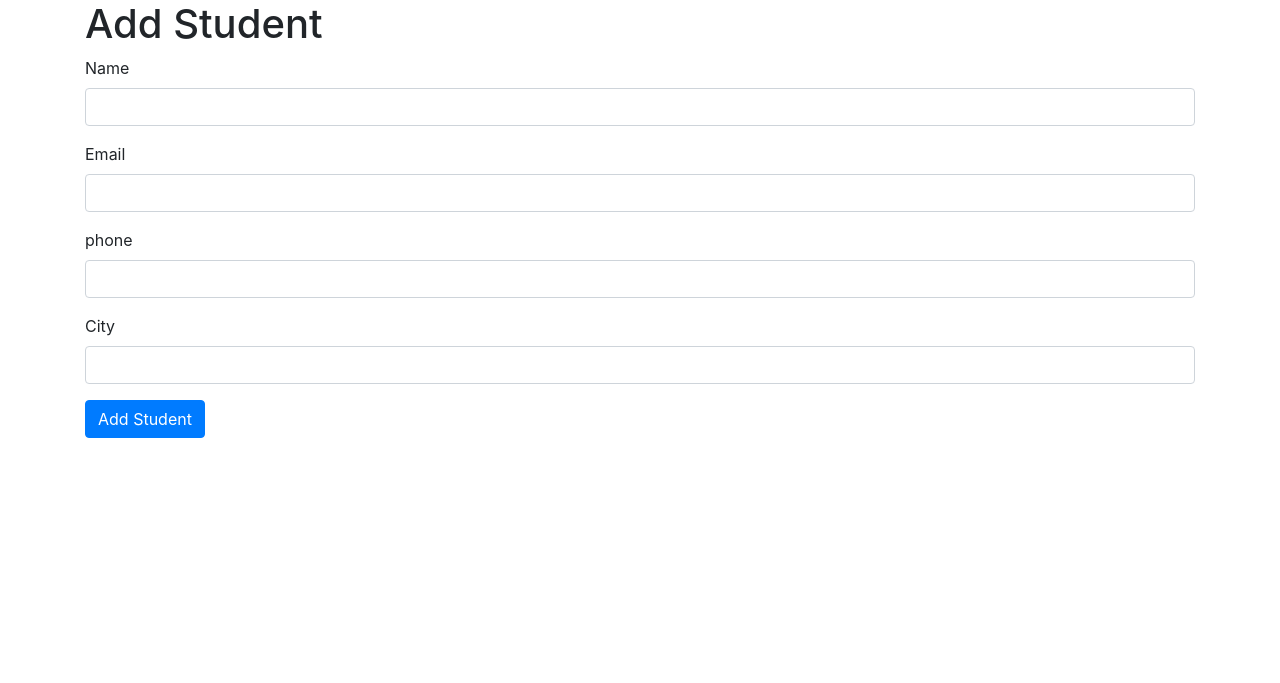
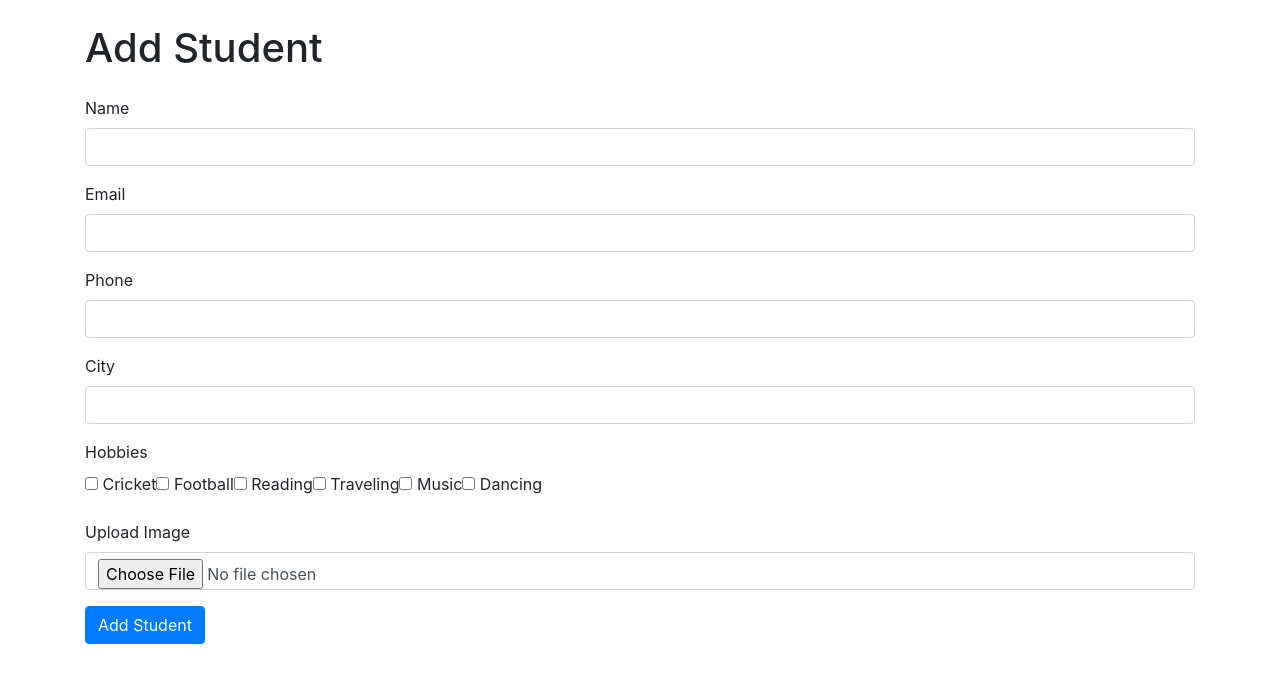
Before and after one commit to kayalraju/php_class_oct, a PHP site: page /add.php in a window 1280 px wide. Shown: the top 683 px of the page. Run offline with PHP 8.4, Linux system fonts and the light colour scheme.

Commit message:
file upload

```diff
--- a/card-app/add.php
+++ b/card-app/add.php
@@ -1,82 +1,127 @@
 <!doctype html>
 <html lang="en">
 <head>
-    <!-- Required meta tags -->
   <meta charset="utf-8">
   <meta name="viewport" content="width=device-width, initial-scale=1, shrink-to-fit=no">
+  <title>Add Student</title>
 
-    <!-- Bootstrap CSS -->
-    <link rel="stylesheet" href="https://cdn.jsdelivr.net/npm/bootstrap@4.6.2/dist/css/bootstrap.min.css" integrity="sha384-xOolHFLEh07PJGoPkLv1IbcEPTNtaed2xpHsD9ESMhqIYd0nLMwNLD69Npy4HI+N" crossorigin="anonymous">
-
-    <title>Hello, world!</title>
+  <link rel="stylesheet" href="https://cdn.jsdelivr.net/npm/bootstrap@4.6.2/dist/css/bootstrap.min.css">
 </head>
 <body>
+<div class="container">
+  <h1 class="mt-4 mb-4">Add Student</h1>
 
-  <div class="container">
+  <?php
+  include('./dbConnection.php');
 
-  <h1>Add Student</h1>
+  $nameErr = $emailErr = $phoneErr = $cityErr = $fileErr = "";
+  $name = $email = $phone = $city = "";
+  $hobbies = [];
 
-  <form action="" method="post">
+  if (isset($_POST['add'])) {
+
+      $name = trim($_POST['name']);
+      $email = trim($_POST['email']);
+      $phone = trim($_POST['phone']);
+      $city = trim($_POST['city']);
+      $hobbies = isset($_POST['hobbies']) ? $_POST['hobbies'] : [];
+
+      // Validation
+      if (empty($name)) $nameErr = "Name is required.";
+      if (empty($email)) $emailErr = "Email is required.";
+      elseif (!filter_var($email, FILTER_VALIDATE_EMAIL)) $emailErr = "Invalid email format.";
+      if (empty($phone)) $phoneErr = "Phone number is required.";
+      elseif (!preg_match("/^[0-9]{10}$/", $phone)) $phoneErr = "Invalid phone number.";
+      if (empty($city)) $cityErr = "City is required.";
+
+      // Handle file upload
+      $fileNewName = "";
+      if (!empty($_FILES['file']['name'])) {
+          $file = $_FILES['file'];
+          //var_dump($file);
+          $fileName = $file['name'];
+          $fileTmpName = $file['tmp_name'];
+          $fileSize = $file['size'];
+          $fileError = $file['error'];
+          $fileExt = strtolower(pathinfo($fileName, PATHINFO_EXTENSION));
+          $allowed = ['jpg', 'jpeg', 'png', 'gif'];
+
+          if ($fileError !== 0) {
+              $fileErr = "Error uploading file.";
+          } elseif ($fileSize > 500000) {
+              $fileErr = "File too large (max 500KB).";
+          } elseif (!in_array($fileExt, $allowed)) {
+              $fileErr = "Invalid file type.";
+          } else {
+              $fileNewName = uniqid('', true) . '.' . $fileExt;
+              $fileDestination = 'uploads/' . $fileNewName;
+              move_uploaded_file($fileTmpName, $fileDestination);
+          }
+      }
+
+      // If no validation errors
+      if (empty($nameErr) && empty($emailErr) && empty($phoneErr) && empty($cityErr) && empty($fileErr)) {
+          $hobbiesStr = implode(', ', $hobbies);
+          $query = "INSERT INTO studnet (name, email, phone, city, hobbies, file_name)
+                    VALUES ('$name', '$email', '$phone', '$city', '$hobbiesStr', '$fileNewName')";
+          $sql = mysqli_query($connection, $query);
+
+          if ($sql) {
+              header('Location: student-list.php');
+              exit;
+          } else {
+              echo "<script>alert('Data Add Failed')</script>";
+          }
+      }
+  }
+  ?>
+
+  <form action="" method="post" enctype="multipart/form-data">
       <div class="form-group">
-    <label for="exampleInputEmail1">Name</label>
-    <input type="text" class="form-control" name="name">
+          <label>Name</label>
+          <input type="text" class="form-control" name="name" value="<?= $name ?>">
+          <span class="text-danger"><?= $nameErr ?></span>
+      </div>
 
+      <div class="form-group">
+          <label>Email</label>
+          <input type="email" class="form-control" name="email" value="<?= $email ?>">
+          <span class="text-danger"><?= $emailErr ?></span>
       </div>
+
       <div class="form-group">
-    <label for="exampleInputEmail1">Email</label>
-    <input type="email" class="form-control" name="email">
+          <label>Phone</label>
+          <input type="text" class="form-control" name="phone" value="<?= $phone ?>">
+          <span class="text-danger"><?= $phoneErr ?></span>
+      </div>
 
+      <div class="form-group">
+          <label>City</label>
+          <input type="text" class="form-control" name="city" value="<?= $city ?>">
+          <span class="text-danger"><?= $cityErr ?></span>
       </div>
+
       <div class="form-group">
-    <label for="exampleInputEmail1">phone</label>
-    <input type="text" class="form-control" name="phone">
+          <label>Hobbies</label><br>
+          <?php
+          $hobbyOptions = ['Cricket', 'Football', 'Reading', 'Traveling', 'Music','Dancing'];
+          foreach ($hobbyOptions as $hobby) {
+              $checked = in_array($hobby, $hobbies) ? 'checked' : '';
+              echo "<label class='checkbox-inline'>
+                      <input type='checkbox' name='hobbies[]' value='$hobby' $checked> $hobby
+                    </label>";
+          }
+          ?>
+      </div>
 
-  </div>
       <div class="form-group">
-    <label for="exampleInputEmail1">City</label>
-    <input type="text" class="form-control" name="city">
-
+          <label>Upload Image</label>
+          <input type="file" class="form-control" name="file">
+          <span class="text-danger"><?= $fileErr ?></span>
       </div>
 
       <button type="submit" class="btn btn-primary" name="add">Add Student</button>
   </form>
-
-
 </div>
-
-  <?php
-include('./dbConnection.php');
-
-if (isset($_POST['add'])) {
-
-  $name=$_POST['name'];
-  $email=$_POST['email'];
-  $phone=$_POST['phone'];
-  $city=$_POST['city'];
-
-
-
-  $query="insert into studnet (name,email,phone,city) values('$name','$email','$phone','$city')";
-  $sql=mysqli_query($connection,$query);
-
-  if ($sql) {
-    // echo "<script>alert('Data Add successfully')</script>";
-    header('location:student-list.php');
-
-  }else{
-    echo "<script>alert('Data Add failed')</script>";
-
-  }
-
-
-}
-?>
-
-
-    <!-- Option 1: jQuery and Bootstrap Bundle (includes Popper) -->
-    <script src="https://cdn.jsdelivr.net/npm/jquery@3.5.1/dist/jquery.slim.min.js" integrity="sha384-DfXdz2htPH0lsSSs5nCTpuj/zy4C+OGpamoFVy38MVBnE+IbbVYUew+OrCXaRkfj" crossorigin="anonymous"></script>
-    <script src="https://cdn.jsdelivr.net/npm/bootstrap@4.6.2/dist/js/bootstrap.bundle.min.js" integrity="sha384-Fy6S3B9q64WdZWQUiU+q4/2Lc9npb8tCaSX9FK7E8HnRr0Jz8D6OP9dO5Vg3Q9ct" crossorigin="anonymous"></script>
-
-
 </body>
 </html>
```
Also changed, not shown: app.php (+24 -0 lines), card-app/student-list.php (+9 -2 lines), card-app/uploads/691570b0b02676.97433367.png (added), card-app/uploads/691570c0c7c273.98455926.png (added), card-app/uploads/691571584ce071.80296656.png (added), card-app/uploads/69157192e86b76.06303334.png (added), card-app/uploads/69157221096562.42118475.png (added), card-app/uploads/691575a07b7cc0.01618145.png (added), card-app/uploads/691576b05c56c2.77525300.png (added), card-app/uploads/691576d47eea61.99353084.png (added), card-app/uploads/691706ee98edc0.24359323.png (added), card-app/uploads/691708d7184850.06875130.png (added), card-app/uploads/69170b18895047.53994613.png (added), card-app/uploads/69170b22224ad2.86707362.png (added), 1 more files. Lines whose indentation alone changed are shown as unchanged.
